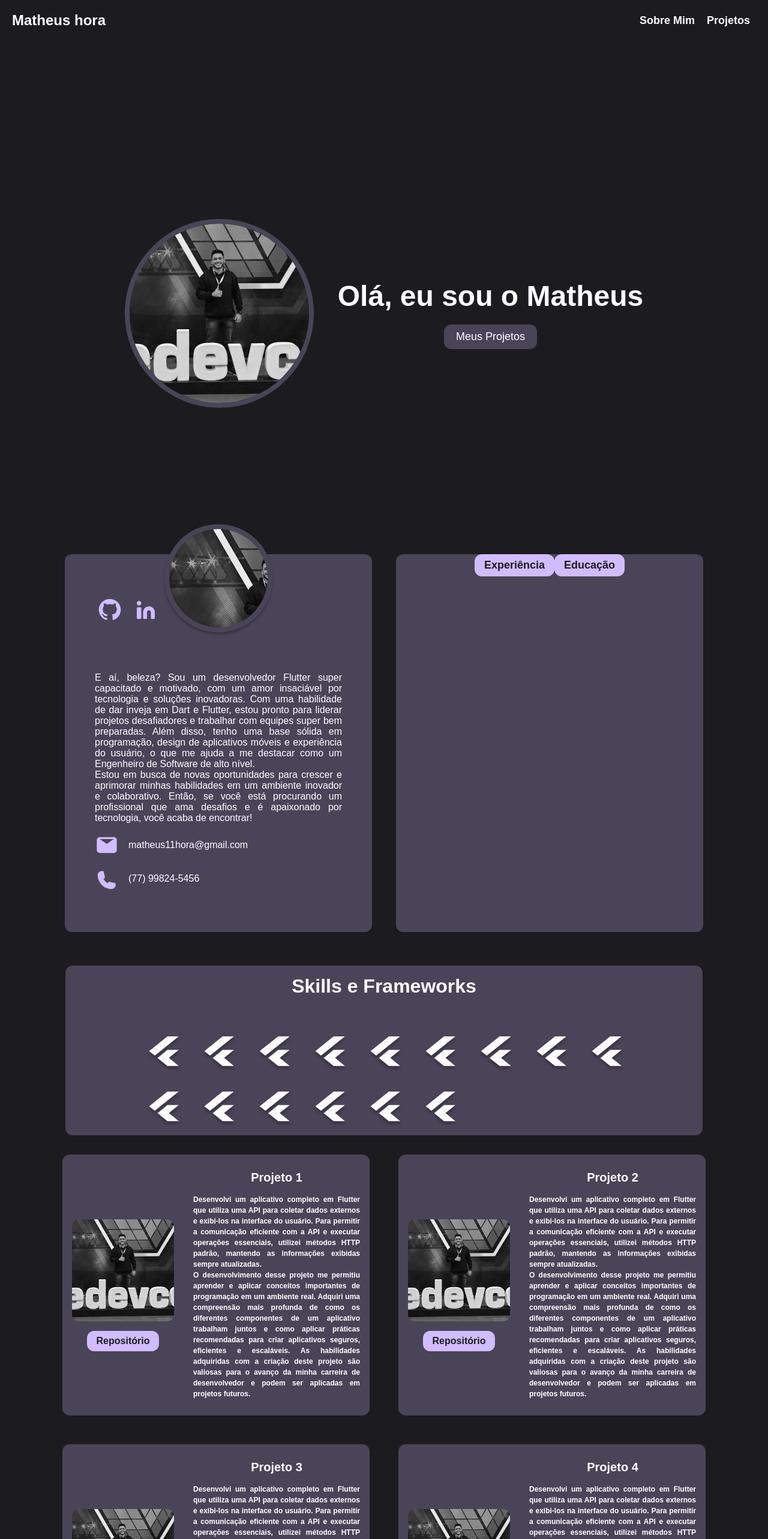
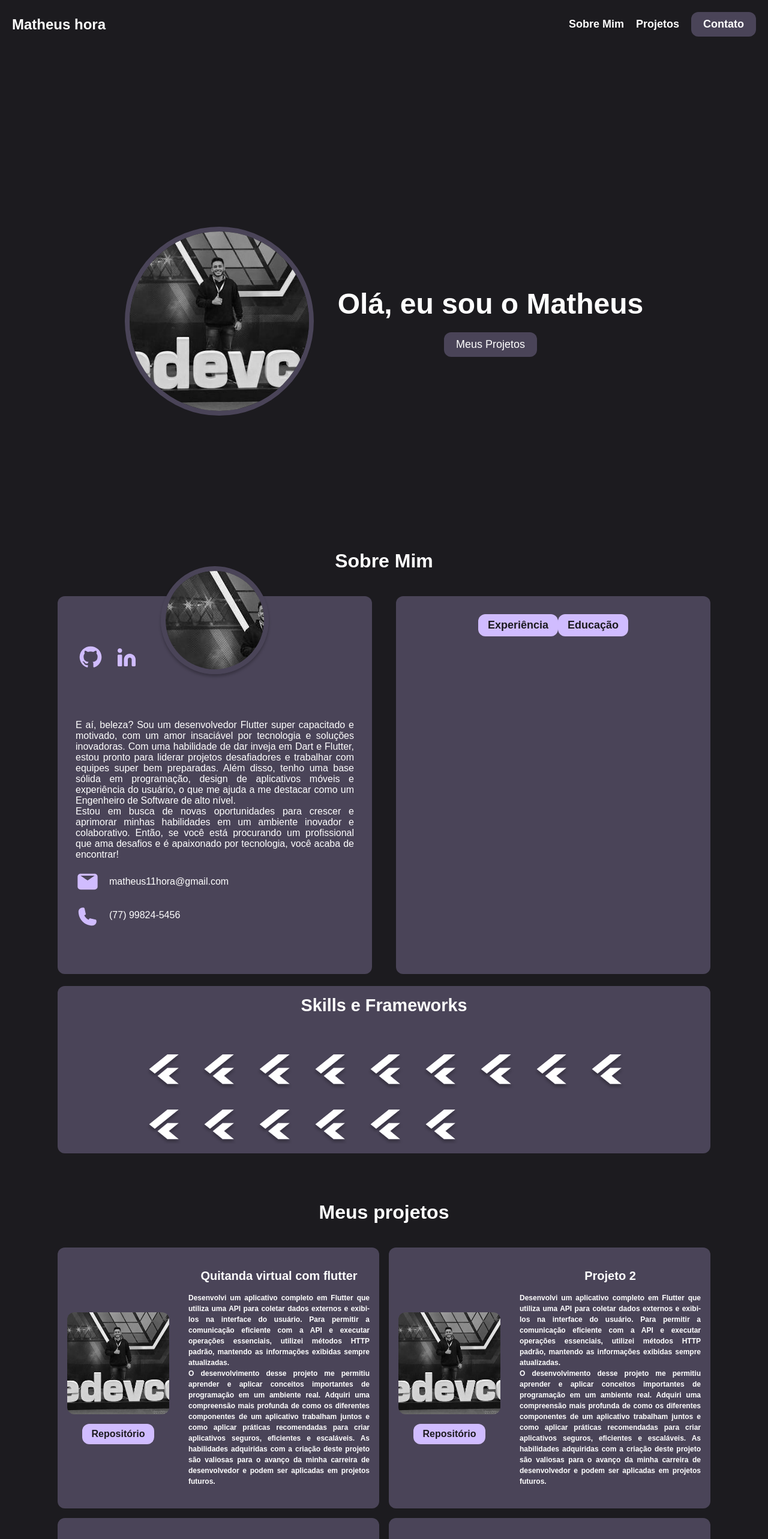
Before and after one commit to Matheus-hora48/meu-portifolio-react, a Next.js app in the folder meu-portifolio/: page / in a window 1280 px wide. Shown: the top 2566 px of the page at 60% size. Built offline with nearby package versions, Linux system fonts and the light colour scheme.

Commit message:
Arrumando os componentes

```diff
--- a/meu-portifolio/src/app/page.tsx
+++ b/meu-portifolio/src/app/page.tsx
@@ -11,8 +11,8 @@ import phoneSvg from "../../public/phone.svg";
 import photoPng from "../../public/photo.png";
 import ButtonGroup from "@/components/button";
 import ProjectSection from "@/components/project";
-import ContactSection  from "@/components/contact";
-import SkillsSection  from "@/components/skills";
+import ContactSection from "@/components/contact";
+import SkillsSection from "@/components/skills";
 
 export default function Home() {
   return (
@@ -62,6 +62,7 @@ export default function Home() {
           </Link>
         </div>
       </div>
+      <h1 style={{ padding: "20px" }}>Sobre Mim</h1>
       <section className={about.container}>
         <div className={about.left_box}>
           <div className={about.image_container}>
@@ -150,14 +151,17 @@ export default function Home() {
         </div>
         <ButtonGroup />
       </section>
-      <SkillsSection/>
+      <SkillsSection />
+      <h1 style={{ padding: "20px", marginBottom: "20px", marginTop: "60px" }}>
+        Meus projetos
+      </h1>
       <div className={styles.project_list}>
         <ProjectSection
-          title="Projeto 1"
+          title="Quitanda virtual com flutter"
           description="Desenvolvi um aplicativo completo em Flutter que utiliza uma API para coletar dados externos e exibi-los na interface do usuário. Para permitir a comunicação eficiente com a API e executar operações essenciais, utilizei métodos HTTP padrão, mantendo as informações exibidas sempre atualizadas.<br>
           O desenvolvimento desse projeto me permitiu aprender e aplicar conceitos importantes de programação em um ambiente real. Adquiri uma compreensão mais profunda de como os diferentes componentes de um aplicativo trabalham juntos e como aplicar práticas recomendadas para criar aplicativos seguros, eficientes e escaláveis. As habilidades adquiridas com a criação deste projeto são valiosas para o avanço da minha carreira de desenvolvedor e podem ser aplicadas em projetos futuros."
           imageSrc={photoPng}
-          repoLink="https://github.com/user/project1"
+          repoLink="https://github.com/Matheus-hora48/loja-flutter"
         />
         <ProjectSection
           title="Projeto 2"
@@ -181,7 +185,7 @@ export default function Home() {
           repoLink="https://github.com/user/project4"
         />
       </div>
-      <ContactSection/>
+      <ContactSection />
     </main>
   );
 }
--- a/meu-portifolio/src/components/contact.tsx
+++ b/meu-portifolio/src/components/contact.tsx
@@ -34,7 +34,7 @@ function ContactSection() {
         proposta interessante para mim, sinta-se à vontade para entrar em
         contato pelos canais acima.
       </p>
-      <a href="/public/curriculo/meu_curriculo.pdf" download>
+      <a href="../curriculo/meu_curriculo.pdf" download>
         <button className={styles.contact_section__button}>
           Baixar Currículo
         </button>
--- a/meu-portifolio/src/components/navbar.tsx
+++ b/meu-portifolio/src/components/navbar.tsx
@@ -15,6 +15,9 @@ const Navbar = () => {
           <Link href="/">
             <span>Projetos</span>
           </Link>
+          <Link href="/" className={styles.navbar_button}>
+            <span>Contato</span>
+          </Link>
         </div>
       </div>
     </nav>
--- a/meu-portifolio/src/style/about.module.css
+++ b/meu-portifolio/src/style/about.module.css
@@ -3,15 +3,16 @@
   display: flex;
   justify-content: center;
   align-items: center;
-  margin: 40px 0;
+  margin: 20px 0;
+  width: 100%;
 }
 
 .left_box {
   border-radius: 12px;
-  padding: 50px;
+  padding: 30px;
   position: relative;
   min-height: 630px;
-  width: 40vw;
+  width: 50%;
   margin-right: 40px;
   background-color: #4A4458;
   display: flex;
@@ -19,7 +20,6 @@
   justify-content: center;
   align-items: center;
 }
-
 
 .image_container {
   position: absolute;
@@ -62,7 +62,8 @@
   border-radius: 12px;
   display: flex;
   height: 630px;
-  width: 40vw;
+  padding: 30px;
+  width: 50%;
   flex-direction: column;
   justify-content: center;
   align-items: center;
--- a/meu-portifolio/src/style/page.module.css
+++ b/meu-portifolio/src/style/page.module.css
@@ -160,6 +160,21 @@
   color: #ff6600;
 }
 
+.navbar_button {
+  font-size: 18px;
+  display: inline-block;
+  background-color: #4A4458;
+  color: #fff;
+  padding: 10px;
+  border-radius: 12px;
+  text-decoration: none;
+  margin-left: 10px;
+}
+
+.navbar_button:hover{
+  background-color: #3e384b;
+}
+
 @media only screen and (max-width: 768px) {
   .navbar {
     flex-direction: column;
@@ -216,6 +231,10 @@
   border-radius: 12px;
   text-decoration: none;
   margin-top: 20px;
+}
+
+.button:hover{
+  background-color: #3e384b;
 }
 
 @media (max-width: 768px) {
--- a/meu-portifolio/src/style/project.module.css
+++ b/meu-portifolio/src/style/project.module.css
@@ -3,10 +3,9 @@
   background-color: #4a4458;
   border-radius: 12px;
   align-items: center;
-  margin: 1rem;
   height: 435px;
   padding: 1rem;
-  width: 40vw;
+  width: 100%;
 }
 
 .project_section__left {
--- a/meu-portifolio/src/style/skills.module.css
+++ b/meu-portifolio/src/style/skills.module.css
@@ -2,19 +2,17 @@
     justify-content: space-between;
     flex-direction: column;
     align-items: center;
-    margin: 50px 0;
     background-color: #fff;
     background-color: #4a4458;
     border-radius: 12px;
     display: flex;
+    padding: 1rem;
     align-items: center;
-    margin: 1rem;
-    padding: 1rem;
-    width: 83vw;
+    width: 100%;
   }
 
   .skills h2 {
-    font-size: 2rem;
+    font-size: 1.8rem;
     margin-bottom: 30px;
     justify-content: center;
   }
```
